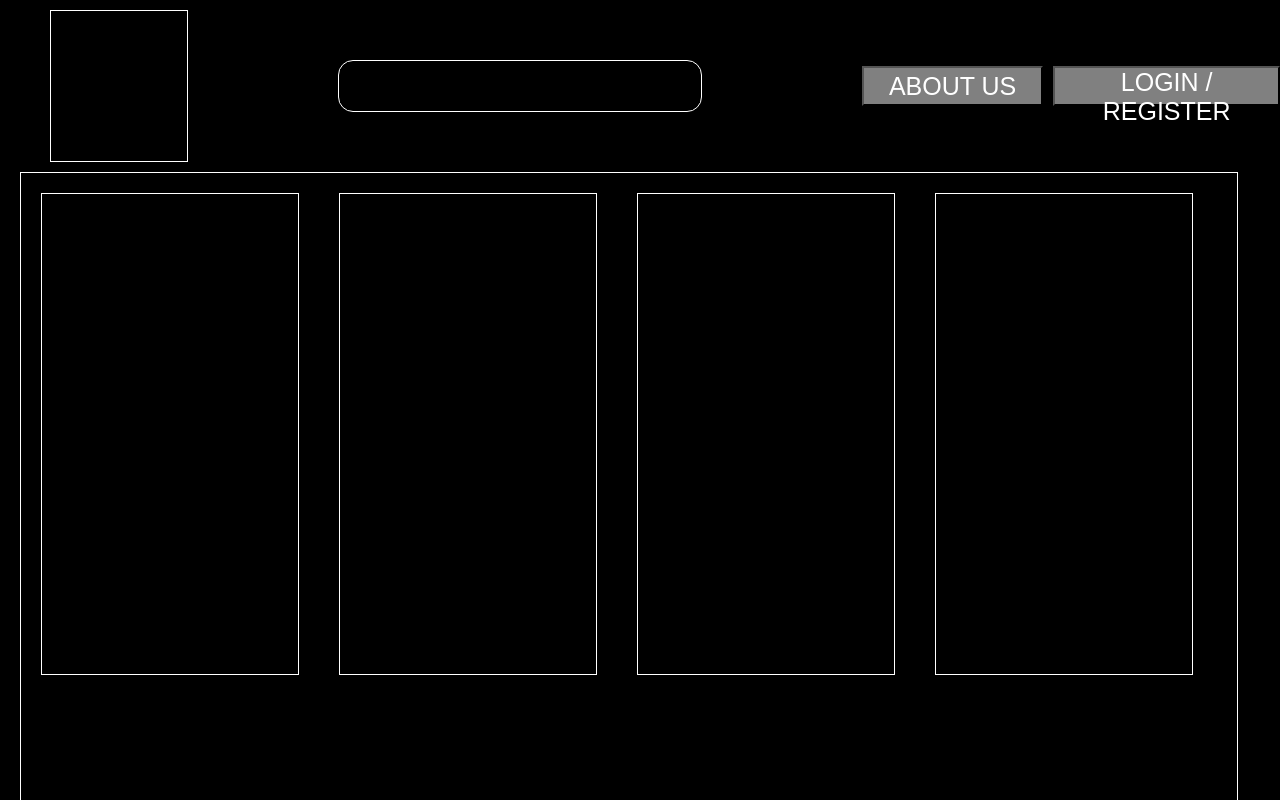
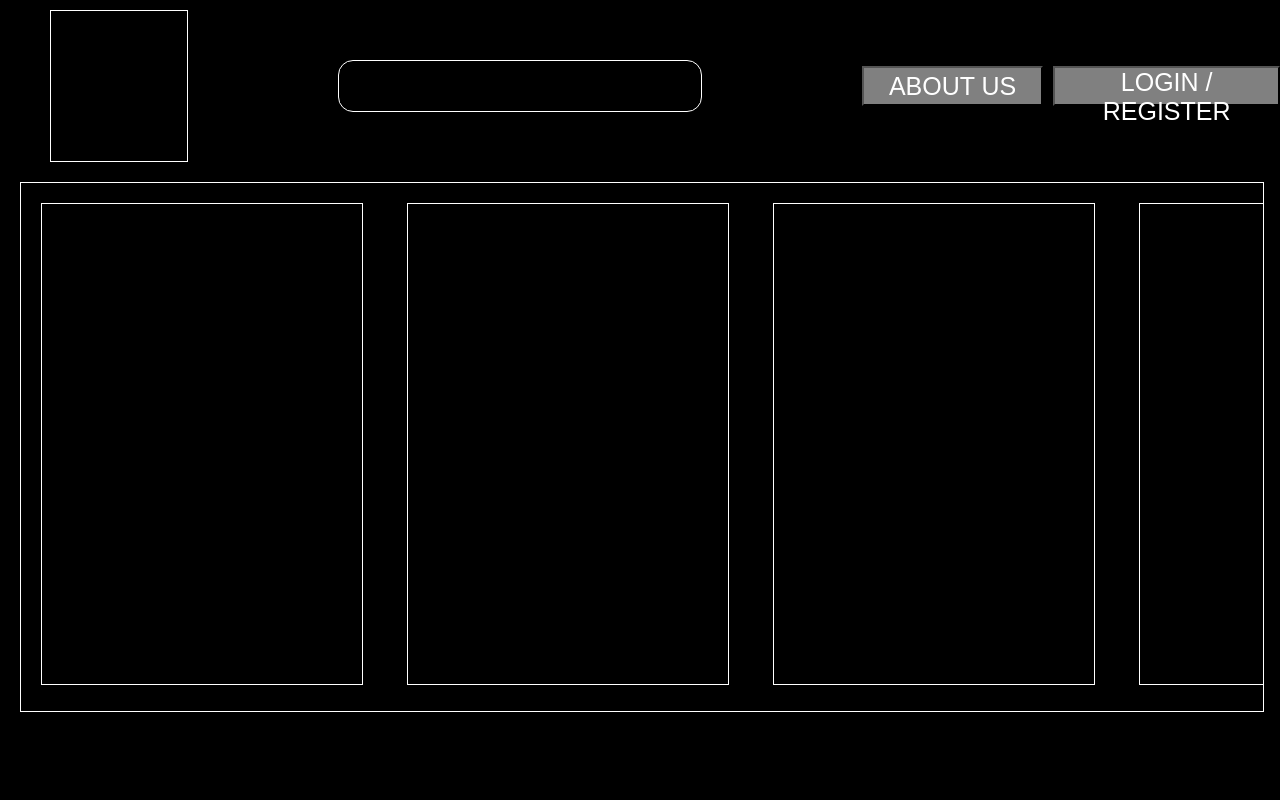
Before and after one commit to Brahmaraj/bookbind, a plain HTML site: page index.html in a window 1280 px wide. Shown: the top 800 px of the page. Drawn offline with Linux system fonts and the light colour scheme.

Commit message:
Made the Top Books section scrollable

```diff
--- a/style.css
+++ b/style.css
@@ -36,16 +36,20 @@ body{
     width: 250px;
 }
 .book_container{
-    display: flex;
-    flex-wrap: wrap;
-    margin: 10px 0px 0px 20px;
-    width: 95vw;
-    height: 160vh;
+    /* display: flex;
+    flex-wrap: nowrap; */
+    margin: 20px 0px 0px 20px;
+    width: 97vw;
+    height: 66vh;
     border: 1px solid white;
+    overflow-x: scroll;
+    overflow-y: hidden;
+    white-space: nowrap;
 }
 .book_common_class{
+    display: inline-block;
     margin: 20px 20px 20px 20px;
-    width: 20vw;
+    width: 25vw;
     height: 60vh;
     border: 1px solid white;
 }
```
Also changed, not shown: index.html (line endings or trailing spaces).
